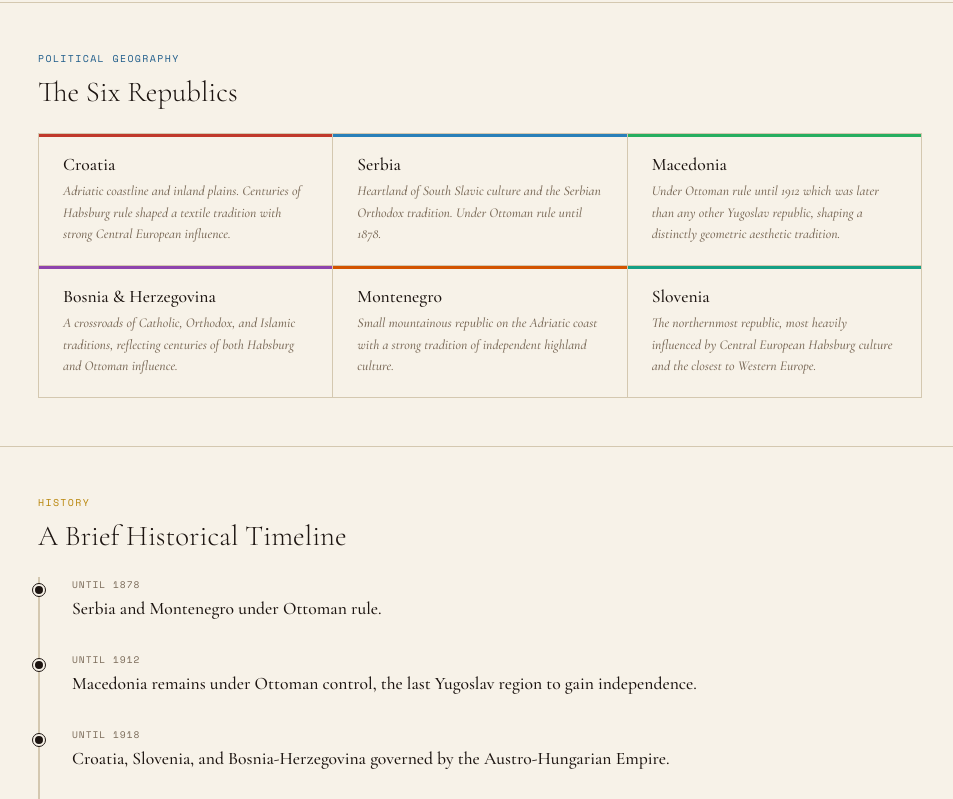
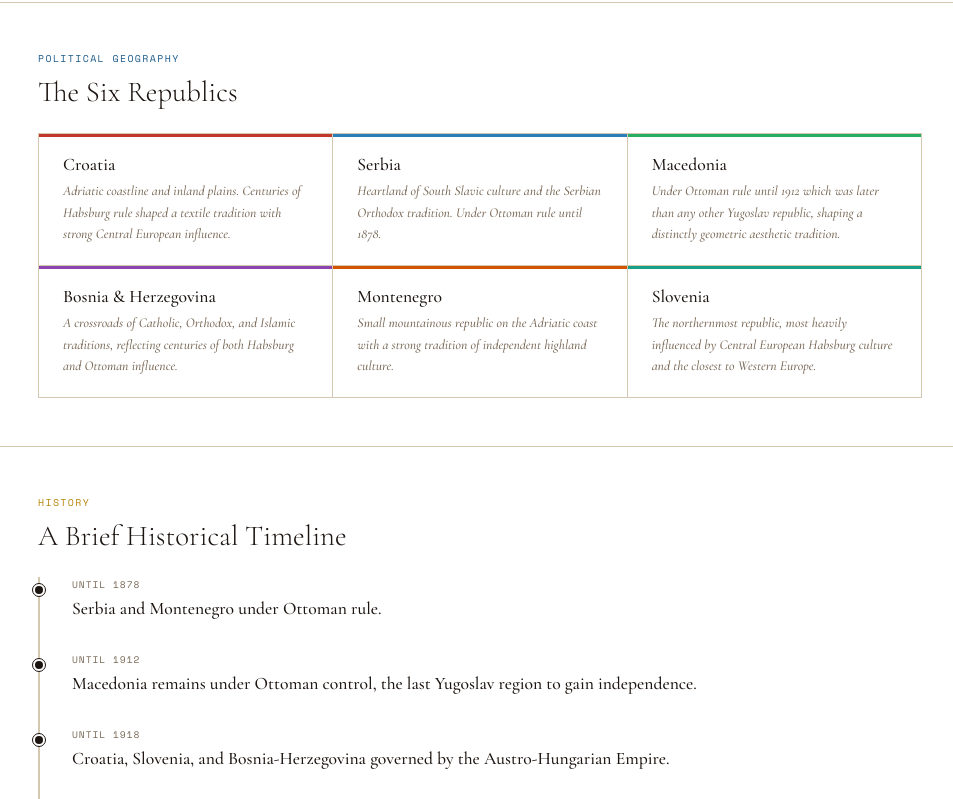
Before and after one commit to hawad416/digital_art_history, a plain HTML site: page yugoslavia.html in a window 1280 px wide. Shown: the part 1174-1973 px from the top of the page, without its empty margins (294-1247 px from the left). Drawn offline with nearby package versions, Linux system fonts and the light colour scheme.

Commit message:
update yugoslvia bground color

```diff
--- a/yugoslavia.html
+++ b/yugoslavia.html
@@ -8,7 +8,7 @@
 <style>
 *{box-sizing:border-box;margin:0;padding:0}
 :root{
-  --ink:#1c1410;--paper:#f7f2e8;
+  --ink:#1c1410;--paper:#ffffff;
   --floral:#7a3a8a;--geo:#1e5c8a;--both:#b8860b;
   --muted:#7a6a58;--rule:#d4c8b0;
 }
```
